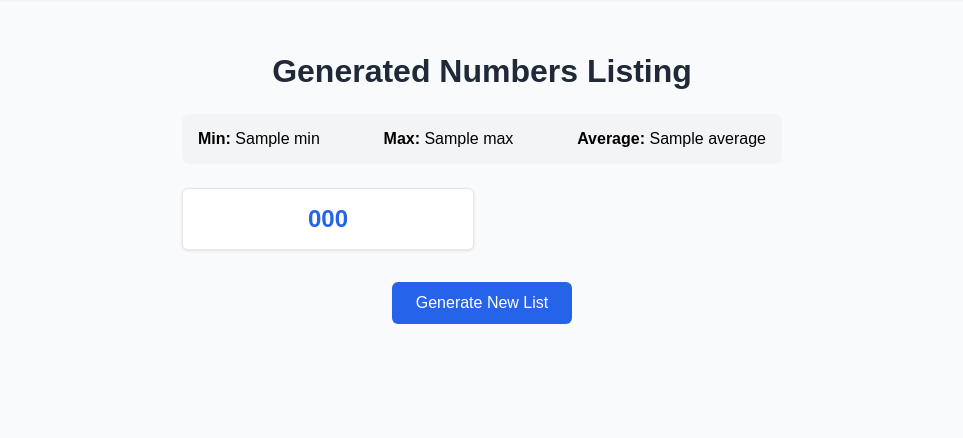
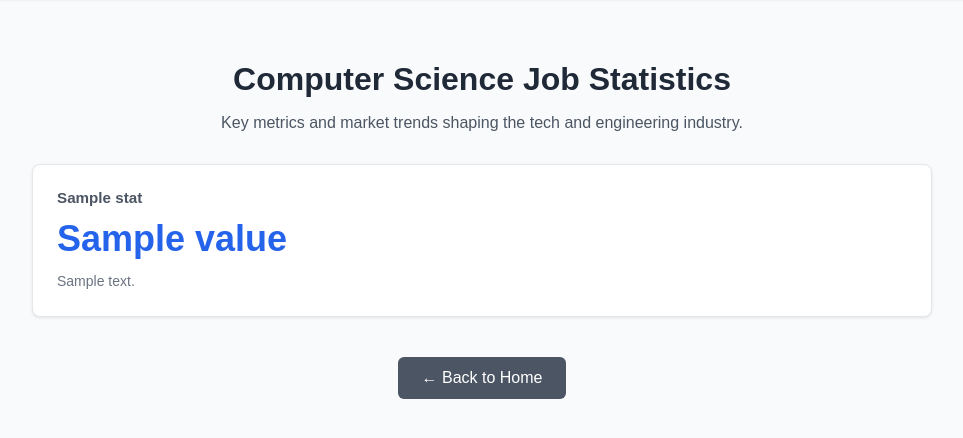
Before and after one commit to b7mid/Symfony, a Symfony app: template templates/numbers/index.html.twig in a window 1280 px wide. Shown: the part 56-494 px from the top of the page, without its empty margins (158-1121 px from the left). Run offline with Twig, Linux system fonts and the light colour scheme; the template is opened without the code that fills it: most values are stand-ins (such as "Sample title", 1, 10 or a date in 2020); some libraries are stand-ins or nearby versions.

Commit message:
Update numbers feature to display computer science job market statistics

```diff
--- a/templates/numbers/index.html.twig
+++ b/templates/numbers/index.html.twig
@@ -1,28 +1,31 @@
 {% extends 'base.html.twig' %}
 
-{% block title %}Numbers Listing{% endblock %}
+{% block title %}CS Job Statistics{% endblock %}
 
 {% block body %}
-    <div class="container" style="padding: 2rem; max-width: 600px; margin: auto; font-family: sans-serif;">
-        <h1 style="color: #1f2937; text-align: center;">Generated Numbers Listing</h1>
+    <div class="container" style="padding: 2.5rem; max-width: 900px; margin: auto; font-family: sans-serif;">
+        <h1 style="color: #1f2937; text-align: center; margin-bottom: 0.5rem;">Computer Science Job Statistics</h1>
+        <p style="color: #4b5563; text-align: center; margin-bottom: 2rem;">Key metrics and market trends shaping the tech and engineering industry.</p>
 
-        <div style="display: flex; justify-content: space-between; background: #f3f4f6; padding: 1rem; border-radius: 8px; margin: 1.5rem 0;">
-            <div><strong>Min:</strong> {{ min }}</div>
-            <div><strong>Max:</strong> {{ max }}</div>
-            <div><strong>Average:</strong> {{ average }}</div>
+        <div style="display: grid; grid-template-columns: repeat(auto-fit, minmax(260px, 1fr)); gap: 1.5rem;">
+            {% for stat in stats %}
+                <div style="background: #ffffff; border: 1px solid #e5e7eb; padding: 1.5rem; border-radius: 8px; box-shadow: 0 1px 3px rgba(0,0,0,0.1); display: flex; flex-direction: column; justify-content: space-between;">
+                    <div>
+                        <h3 style="color: #4b5563; font-size: 0.95rem; margin-top: 0; margin-bottom: 0.75rem;">{{ stat.title }}</h3>
+                        <div style="font-size: 2.25rem; font-weight: bold; color: #2563eb; margin-bottom: 0.75rem;">
+                            {{ stat.value }}
+                        </div>
+                        <p style="color: #6b7280; font-size: 0.875rem; line-height: 1.4; margin: 0;">
+                            {{ stat.description }}
+                        </p>
+                    </div>
+                </div>
+            {% endfor %}
         </div>
 
-        <ul style="list-style: none; padding: 0; display: grid; grid-template-columns: repeat(2, 1fr); gap: 1rem;">
-            {% for number in numbers %}
-                <li style="background: #ffffff; border: 1px solid #e5e7eb; padding: 1rem; text-align: center; font-size: 1.5rem; font-weight: bold; color: #2563eb; border-radius: 6px; box-shadow: 0 1px 3px rgba(0,0,0,0.1);">
-                    {{ number }}
-                </li>
-            {% endfor %}
-        </ul>
-
-        <div style="text-align: center; margin-top: 2rem;">
-            <a href="{{ path('app_numbers') }}" style="display: inline-block; padding: 0.75rem 1.5rem; background-color: #2563eb; color: white; text-decoration: none; border-radius: 0.375rem; font-weight: 500;">
-                Generate New List
+        <div style="text-align: center; margin-top: 2.5rem;">
+            <a href="{{ path('app_home') }}" style="display: inline-block; padding: 0.75rem 1.5rem; background-color: #4b5563; color: white; text-decoration: none; border-radius: 0.375rem; font-weight: 500;">
+                &larr; Back to Home
             </a>
         </div>
     </div>
```
Also changed, not shown: src/Controller/NumbersController.php (+34 -13 lines).
